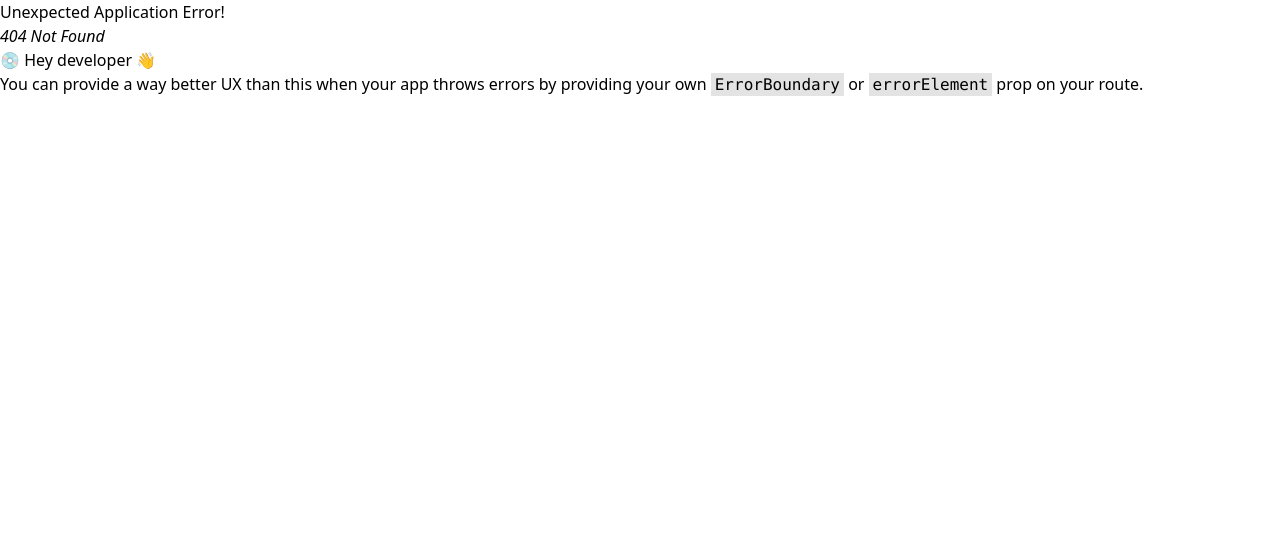
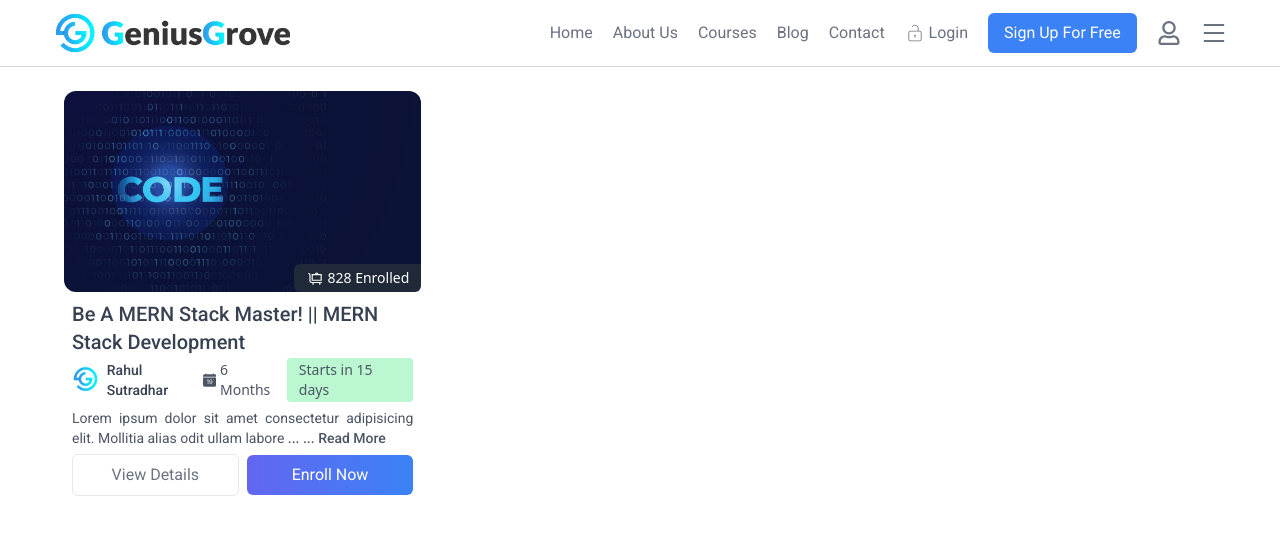
Before and after one commit to rahulsd380/EduFlex---E-Learning-Platform, a React (Vite) app: page /courses in a window 1280 px wide. Before the commit this address had no page. Shown: the top 534 px of the page. Built offline with nearby package versions, Linux system fonts and the light colour scheme.

Commit message:
course card added

```diff
--- a/src/Components/Navbar/Navbar.tsx
+++ b/src/Components/Navbar/Navbar.tsx
@@ -22,8 +22,8 @@
             icon : <IoInformationCircleOutline/>
         },
         {
-            pathName: "Course",
-            link : "course",
+            pathName: "Courses",
+            link : "courses",
             icon : <FaBook/>
         },
         {
--- a/src/Pages/Blog/Blog.tsx
+++ b/src/Pages/Blog/Blog.tsx
@@ -22,8 +22,8 @@
     return (
         <div className="w-11/12 mx-auto">
 
-            {/* hERO SECTION */}
-            <div className="relative my-3">
+            {/* HERO SECTION */}
+            <div className="relative mt-3">
                 <div className="absolute z-10 flex flex-col justify-center h-full gap-4 px-5">
                     <h1 className="text-4xl text-gray-100 font-medium font-Roboto">Explore the World of Ideas: <br />Diving into Engaging Articles, Insights, and Inspiration on Our Blog!</h1>
                     <p className="text-gray-300 font-normal font-Roboto w-3/4">Explore our blog: a treasure trove of diverse articles, insights, and inspiration. From tech trends to cultural reflections, our curated content offers something for everyone. Engage with thought-provoking analyses and captivating narratives that spark curiosity and ignite imagination. Whether seeking expert advice or a moment of reflection, our blog promises to inform and inspire. Join us on this enriching journey of discovery and exploration.</p>
--- /dev/null
+++ b/src/Pages/Courses/CourseCard.tsx
@@ -0,0 +1,68 @@
+import img1 from "../../assets/Images/Blog/1.png";
+import logo from "../../assets/Images/Logo/fabicon.png";
+import { BsCalendarDateFill } from "react-icons/bs";
+import { MdStar } from "react-icons/md";
+import { LiaLuggageCartSolid } from "react-icons/lia";
+
+const CourseCard = (): JSX.Element => {
+  return (
+    <div className="">
+      <div className="flex flex-col">
+        <div className="relative">
+          <img className="w-full rounded-xl" src={img1} alt="" />
+          <p className="bg-gray-800 px-3 py-1 rounded-l-md rounded-br-md text-white absolute right-0 bottom-0 flex items-center gap-1 text-sm">
+            <LiaLuggageCartSolid className="text-lg" /> 828 Enrolled
+          </p>
+        </div>
+
+        <div className="p-2 flex flex-col gap-[6px]">
+          <div>
+            <h1 className="text-xl text-gray-700 font-medium font-Roboto mb-[2px]">
+              Be A MERN Stack Master! || MERN Stack Development
+            </h1>
+
+            <div className="flex items-center justify-between">
+              {/* User profile */}
+              <div className="flex items-center gap-2">
+                <div className="w-7 h-7 rounded-full">
+                  <img src={logo} alt="" />
+                </div>
+                <h1 className="xs:text-sm text-gray-700 font-medium font-Roboto">
+                  Rahul Sutradhar
+                </h1>
+              </div>
+
+              <div className="flex items-center gap-2">
+                <p className="text-sm text-gray-600 flex items-center gap-1">
+                  <BsCalendarDateFill />6 Months
+                </p>
+
+                <div className="bg-green-200 rounded px-3 py-[2px] text-gray-600 text-sm">
+                  Starts in 15 days
+                </div>
+              </div>
+            </div>
+          </div>
+
+          <p className="text-sm text-justify text-gray-600 font-normal font-Roboto">
+            Lorem ipsum dolor sit amet consectetur adipisicing elit. Mollitia
+            alias odit ullam labore{" "}
+            <span className="font-medium">... ... Read More</span>
+          </p>
+
+          <div className="flex items-center gap-2">
+            <button className="border border-gray-200 py-2 px-2 md:px-4 rounded-md text-gray-500 font-Roboto font-normal w-1/2">
+              View Details
+            </button>
+
+            <button className="bg-gradient-to-r from-indigo-500 to-blue-500 py-2 px-2 md:px-4 rounded-md text-white font-Roboto font-normal w-1/2">
+              Enroll Now
+            </button>
+          </div>
+        </div>
+      </div>
+    </div>
+  );
+};
+
+export default CourseCard;
--- /dev/null
+++ b/src/Pages/Courses/Courses.tsx
@@ -0,0 +1,12 @@
+import CourseCard from "./CourseCard";
+
+
+const Courses = (): JSX.Element => {
+    return (
+        <div className="grid grid-cols-1 md:grid-cols-2 lg:grid-cols-3 2xl:grid-cols-5 gap-10 w-[90%] mx-auto mt-3">
+            <CourseCard/>
+        </div>
+    );
+};
+
+export default Courses;
--- a/src/main.tsx
+++ b/src/main.tsx
@@ -9,6 +9,7 @@
 import Home from './Pages/Home/Home';
 import Blog from './Pages/Blog/Blog';
 import BlogDetails from './Pages/Blog/BlogDetails';
+import Courses from './Pages/Courses/Courses';
 const router = createBrowserRouter([
   {
     path: "/",
@@ -23,6 +24,10 @@
         element: <Blog></Blog>
       },
       {
+        path : "/courses",
+        element: <Courses></Courses>
+      },
+      {
         path : "/blogDetails",
         element: <BlogDetails></BlogDetails>
       },
```
